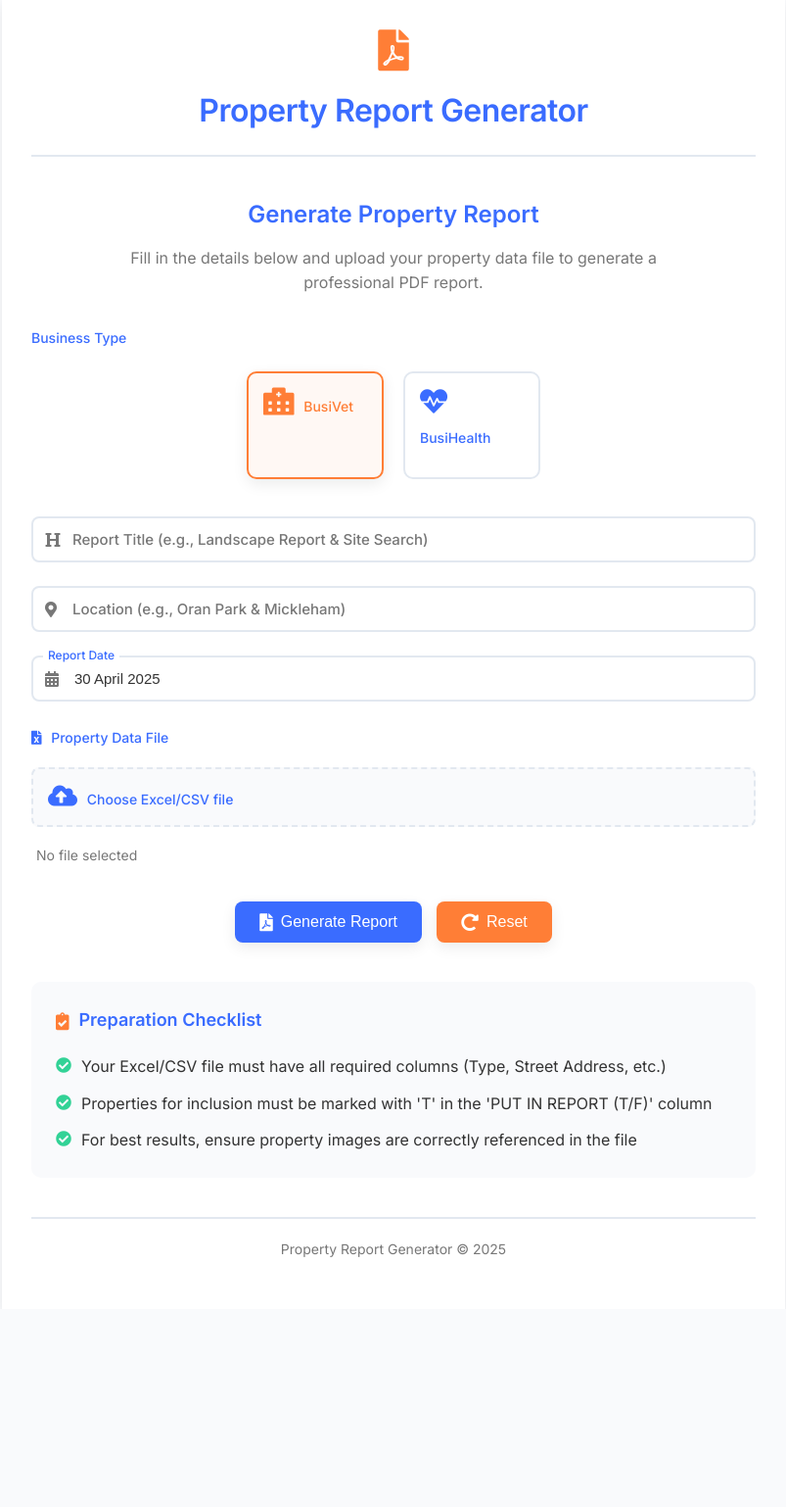
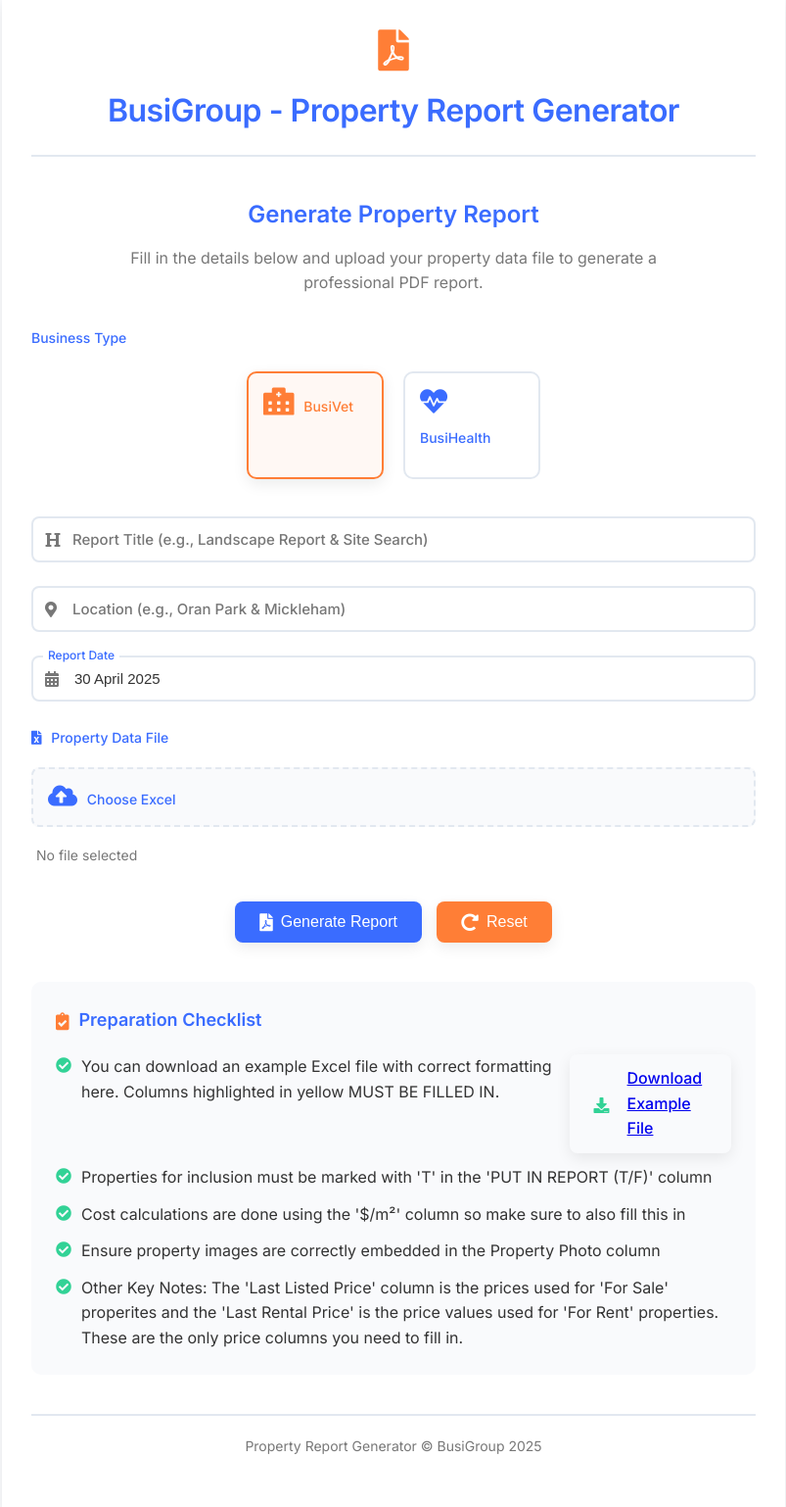
Before and after one commit to flynncostello/busigroup-property-report-generator, a Flask app: page / in a window 1280 px wide. Shown: the whole page at 98% size, without its empty margins (238-1041 px from the left). Before the commit the page ends 1283 px from the top, so only its background shows below. Run offline with Flask 3, Linux system fonts and the light colour scheme.

Commit message:
Removed loading page as had bugs, also added more notes and example excel file

```diff
--- a/app.py
+++ b/app.py
@@ -267,38 +267,8 @@
 def reset():
     """Reset the form and return to the index page."""
     logger.info("Form reset requested")
-    return redirect(url_for('index'))
-
-@app.route('/download-complete', methods=['GET'])
-def download_complete():
-    """Endpoint to signal that download is complete (called via AJAX)."""
-    return jsonify({"status": "success", "message": "Download complete signal received"})
-
-@app.route('/download-test')
-def download_test():
-    """Test endpoint for file downloads."""
-    test_file = os.path.join('output', 'test.txt')
-
-    # Create a simple test file
-    try:
-        with open(test_file, 'w') as f:
-            f.write("This is a test file for download")
-
-        return send_file(
-            test_file,
-            as_attachment=True,
-            download_name="test.txt",
-            mimetype='text/plain'
-        )
-    except Exception as e:
-        logger.error(f"Error in download test: {str(e)}")
-        return f"Error creating test file: {str(e)}", 500
-
-@app.errorhandler(Exception)
-def handle_exception(e):
-    """Global exception handler to prevent app crashes."""
-    logger.error(f"Unhandled exception: {str(e)}", exc_info=True)
-    return "An unexpected error occurred. Please try again later.", 500
+    # Instead of redirecting, return a success response to be handled by JavaScript
+    return jsonify({"status": "success", "message": "Form reset successful"})
 
 @app.route('/favicon.ico')
 def favicon():
--- a/static/js/script.js
+++ b/static/js/script.js
@@ -74,21 +74,13 @@
         return parseFloat((bytes / Math.pow(k, i)).toFixed(2)) + ' ' + sizes[i];
     }
 
-    // Handle form submission with improved validation and loading animation
-    const form = document.querySelector('form');
+    // Handle form submission with loading animation
+    const form = document.getElementById('reportForm');
     const loadingOverlay = document.getElementById('loading-overlay');
-    const loadingMessage = document.getElementById('loading-message');
 
-    // Replace your existing form submission code with this
     if (form) {
         form.addEventListener('submit', function(e) {
             console.log('Form submission initiated');
-
-            // Don't show loading state for reset button click
-            if (e.submitter && e.submitter.formAction && e.submitter.formAction.includes('/reset')) {
-                console.log('Reset button clicked, skipping validation');
-                return; // Let the reset form submission happen normally
-            }
 
             // Validate form fields
             const businessType = document.querySelector('input[name="business_type"]:checked');
@@ -132,18 +124,63 @@
             }
 
             console.log('Form validation passed, starting report generation');
+        });
+    }
 
-            // Show loading overlay
-            showLoading();
+    // Reset button functionality - clear form fields without page reload
+    const resetBtn = document.getElementById('resetBtn');
+    if (resetBtn) {
+        resetBtn.addEventListener('click', function(e) {
+            e.preventDefault();
 
-            // Important: DO NOT prevent the default form submission here!
-            // The form should submit normally to the server
+            // Reset all form fields
+            resetForm();
 
-            // The download completion code remains as a timeout
-            setTimeout(() => {
-                hideLoading();
-                showNotification('Report generated and downloaded successfully!', 'success');
-            }, 30000); // Increased timeout to 30 seconds for larger files
+            // Show success notification
+            showNotification('Form has been reset', 'success');
+
+            // Send the reset signal to server
+            fetch('/reset', {
+                method: 'POST',
+                headers: {
+                    'Content-Type': 'application/json',
+                }
+            }).then(response => {
+                console.log('Reset request sent to server');
+            }).catch(error => {
+                console.error('Error sending reset request:', error);
+            });
+        });
+    }
+
+    // Reset all form fields
+    function resetForm() {
+        // Reset text inputs
+        document.getElementById('second_line').value = '';
+        document.getElementById('third_line').value = '';
+
+        // Reset date to current date
+        const now = new Date();
+        const months = [
+            'January', 'February', 'March', 'April', 'May', 'June',
+            'July', 'August', 'September', 'October', 'November', 'December'
+        ];
+        document.getElementById('report_date').value = `${now.getDate()} ${months[now.getMonth()]} ${now.getFullYear()}`;
+
+        // Reset business type to BusiVet
+        document.getElementById('busivet').checked = true;
+
+        // Reset file input
+        resetFileInput();
+
+        // Reset input styling
+        const inputs = document.querySelectorAll('.input-container input');
+        inputs.forEach(input => {
+            if (input.value.trim() === '') {
+                input.classList.remove('has-content');
+            } else {
+                input.classList.add('has-content');
+            }
         });
     }
 
@@ -202,62 +239,6 @@
         }, 5000);
     }
 
-    // Function to show loading overlay with animated messages
-    function showLoading() {
-        if (!loadingOverlay) return;
-
-        // Show loading overlay
-        loadingOverlay.classList.add('active');
-
-        // Array of loading messages to cycle through
-        const messages = [
-            "Processing your data...",
-            "Analyzing property information...",
-            "Creating report layout...",
-            "Generating PDF report...",
-            "Almost done, preparing download..."
-        ];
-
-        let messageIndex = 0;
-
-        // Update message immediately
-        if (loadingMessage) {
-            loadingMessage.textContent = messages[messageIndex];
-        }
-
-        // Cycle through messages every 3 seconds
-        const messageInterval = setInterval(() => {
-            messageIndex = (messageIndex + 1) % messages.length;
-
-            if (loadingMessage) {
-                // Fade out
-                loadingMessage.style.opacity = 0;
-
-                // Change text and fade in
-                setTimeout(() => {
-                    loadingMessage.textContent = messages[messageIndex];
-                    loadingMessage.style.opacity = 1;
-                }, 100);
-            }
-        }, 1000);
-
-        // Store interval ID in window object to clear it later
-        window.loadingMessageInterval = messageInterval;
-    }
-
-    // Hide loading overlay and clear message interval
-    function hideLoading() {
-        if (!loadingOverlay) return;
-
-        loadingOverlay.classList.remove('active');
-
-        // Clear message interval if exists
-        if (window.loadingMessageInterval) {
-            clearInterval(window.loadingMessageInterval);
-            window.loadingMessageInterval = null;
-        }
-    }
-
     // Handle events for floating labels in input fields
     const inputs = document.querySelectorAll('.input-container input');
 
@@ -268,12 +249,20 @@
         }
 
         // Handle input events
-        input.addEventListener('input', function() {
+        input.addEventListener('input', function () {
             if (this.value.trim() !== '') {
                 this.classList.add('has-content');
             } else {
                 this.classList.remove('has-content');
             }
         });
+
+        // Handle blur event to reset state if needed
+        input.addEventListener('blur', function () {
+            if (this.value.trim() === '') {
+                this.classList.remove('has-content');
+            }
+        });
     });
+
 });
--- a/templates/index.html
+++ b/templates/index.html
@@ -13,7 +13,7 @@
         <header>
             <div class="logo-container">
                 <i class="fas fa-file-pdf logo-icon"></i>
-                <h1>Property Report Generator</h1>
+                <h1>BusiGroup - Property Report Generator</h1>
             </div>
         </header>
 
@@ -36,7 +36,7 @@
                 <p>Fill in the details below and upload your property data file to generate a professional PDF report.</p>
             </div>
 
-            <form method="POST" enctype="multipart/form-data">
+            <form id="reportForm" method="POST" enctype="multipart/form-data">
                 <div class="form-group business-type-container">
                     <label>Business Type</label>
                     <div class="business-type-options">
@@ -88,7 +88,7 @@
                         <input type="file" id="file" name="file" accept=".xlsx,.xls,.csv" required>
                         <label for="file" class="file-upload-label">
                             <span id="file-upload-icon"><i class="fas fa-cloud-upload-alt"></i></span>
-                            <span id="file-upload-text">Choose Excel/CSV file</span>
+                            <span id="file-upload-text">Choose Excel</span>
                         </label>
                         <div class="file-info" id="file-info">
                             <span id="file-name">No file selected</span>
@@ -98,10 +98,10 @@
                 </div>
 
                 <div class="form-buttons">
-                    <button type="submit" class="btn btn-primary">
+                    <button type="submit" class="btn btn-primary" id="generateBtn">
                         <i class="fas fa-file-pdf"></i> Generate Report
                     </button>
-                    <button type="submit" class="btn btn-secondary" formaction="/reset" formmethod="POST">
+                    <button type="button" class="btn btn-secondary" id="resetBtn">
                         <i class="fas fa-redo-alt"></i> Reset
                     </button>
                 </div>
@@ -112,7 +112,11 @@
                 <ul class="checklist">
                     <li>
                         <i class="fas fa-check-circle"></i>
-                        <span>Your Excel/CSV file must have all required columns (Type, Street Address, etc.)</span>
+                        <span>You can download an example Excel file with correct formatting here. Columns highlighted in yellow MUST BE FILLED IN.</span>
+                        <br>
+                        <a href="{{ url_for('static', filename='downloads/Example_Input.xlsx') }}" download class="btn btn-download">
+                            <i class="fas fa-download"></i> Download Example File
+                        </a>
                     </li>
                     <li>
                         <i class="fas fa-check-circle"></i>
@@ -120,30 +124,23 @@
                     </li>
                     <li>
                         <i class="fas fa-check-circle"></i>
-                        <span>For best results, ensure property images are correctly referenced in the file</span>
+                        <span>Cost calculations are done using the '$/m²' column so make sure to also fill this in</span>
+                    </li>
+                    <li>
+                        <i class="fas fa-check-circle"></i>
+                        <span>Ensure property images are correctly embedded in the Property Photo column</span>
+                    </li>
+                    <li>
+                        <i class="fas fa-check-circle"></i>
+                        <span>Other Key Notes: The 'Last Listed Price' column is the prices used for 'For Sale' properites and the 'Last Rental Price' is the price values used for 'For Rent' properties. These are the only price columns you need to fill in.</span>
                     </li>
                 </ul>
             </div>
         </div>
 
         <footer>
-            <p>Property Report Generator &copy; 2025</p>
+            <p>Property Report Generator &copy; BusiGroup 2025</p>
         </footer>
-    </div>
-
-    <div class="loading-overlay" id="loading-overlay">
-        <div class="loading-content">
-            <div class="loading-spinner">
-                <i class="fas fa-file-pdf loading-icon"></i>
-                <svg class="circular" viewBox="25 25 50 50">
-                    <circle class="path" cx="50" cy="50" r="20" fill="none" stroke-width="4" stroke-miterlimit="10"/>
-                </svg>
-            </div>
-            <div class="loading-text">
-                <h3>Generating Property Report</h3>
-                <p id="loading-message">Processing your data and creating PDF report...</p>
-            </div>
-        </div>
     </div>
 
     <script src="{{ url_for('static', filename='js/script.js') }}"></script>
```
